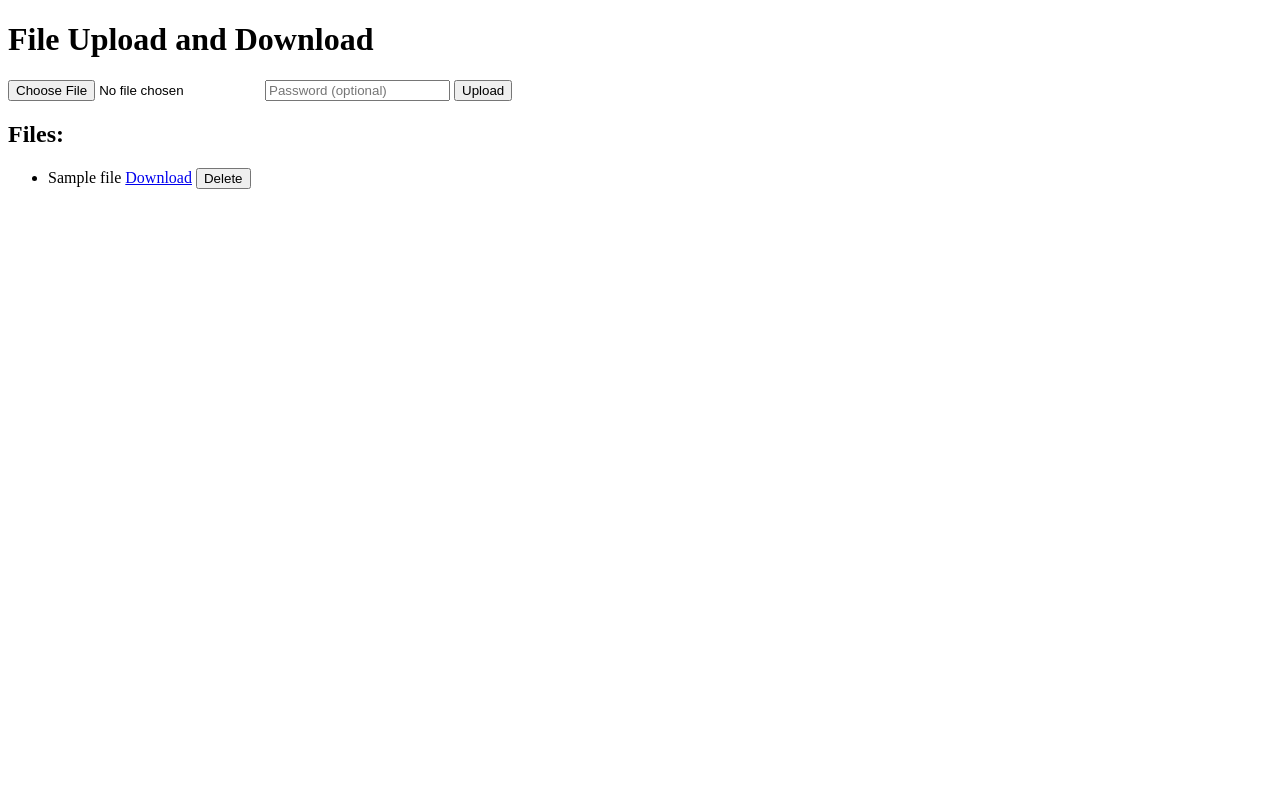
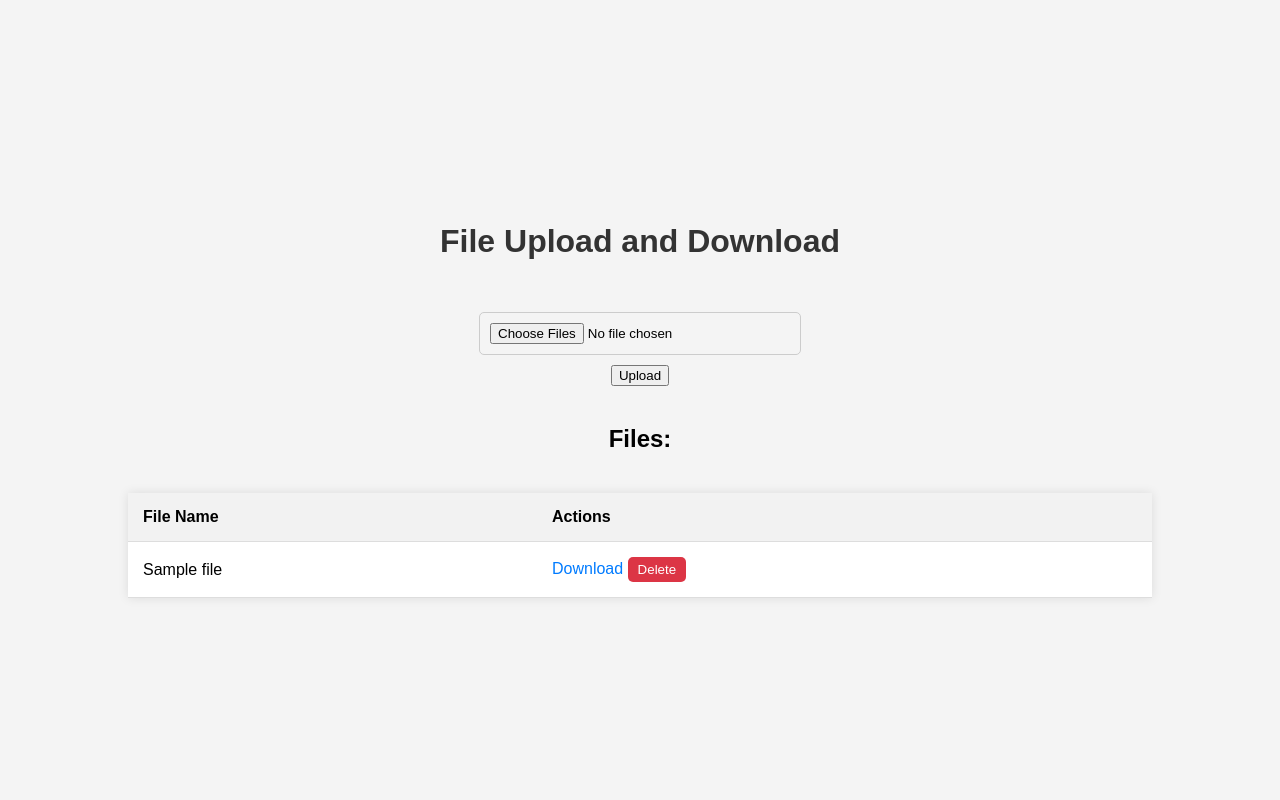
Before and after one commit to Bogdan3000/Fildeling, a FastAPI app: template templates/upload.html in a window 1280 px wide. Run offline with FastAPI, Linux system fonts and the light colour scheme; the template is opened without the code that fills it: most values are stand-ins (such as "Sample title", 1, 10 or a date in 2020).

Commit message:
added modal window

```diff
--- a/templates/routes.py
+++ b/templates/routes.py
@@ -40,24 +40,25 @@ async def get_upload_page(request: Request, error: str = None):
     return templates.TemplateResponse("upload.html", {"request": request, "files": files, "error": error})
 
 @router.post("/uploadfile/")
-async def upload_file(file: UploadFile = File(...), password: str = Form(None)):
-    original_filename = file.filename
-    random_filename = str(uuid.uuid4())
-    file_location = os.path.join(UPLOAD_FOLDER, random_filename)
+async def upload_file(files: list[UploadFile] = File(...), password: str = Form(None)):
+    for file in files:
+        original_filename = file.filename
+        random_filename = str(uuid.uuid4())
+        file_location = os.path.join(UPLOAD_FOLDER, random_filename)
 
-    with open(file_location, "wb") as f:
-        shutil.copyfileobj(file.file, f)
+        with open(file_location, "wb") as f:
+            shutil.copyfileobj(file.file, f)
 
-    # Store the password if provided
-    if password:
-        file_passwords[random_filename] = password
-        with open(PASSWORDS_FILE, "w") as f:
-            json.dump(file_passwords, f)
+        # Store the password if provided
+        if password:
+            file_passwords[random_filename] = password
+            with open(PASSWORDS_FILE, "w") as f:
+                json.dump(file_passwords, f)
 
-    # Store the original filename mapping
-    filenames_mapping[random_filename] = original_filename
-    with open(FILENAMES_FILE, "w") as f:
-        json.dump(filenames_mapping, f)
+        # Store the original filename mapping
+        filenames_mapping[random_filename] = original_filename
+        with open(FILENAMES_FILE, "w") as f:
+            json.dump(filenames_mapping, f)
 
     # Redirect to the main page after upload
     return RedirectResponse(url="/", status_code=303)
--- a/templates/upload.html
+++ b/templates/upload.html
@@ -4,37 +4,211 @@
     <meta charset="UTF-8">
     <meta name="viewport" content="width=device-width, initial-scale=1.0">
     <title>File Upload and Download</title>
+    <style>
+        body {
+            font-family: Arial, sans-serif;
+            background-color: #f4f4f4;
+            margin: 0;
+            padding: 0;
+            display: flex;
+            flex-direction: column;
+            align-items: center;
+            justify-content: center;
+            height: 100vh;
+        }
+        h1 {
+            color: #333;
+        }
+        form {
+            margin: 20px 0;
+            display: flex;
+            flex-direction: column;
+            align-items: center;
+        }
+        input[type="file"], input[type="password"], input[type="submit"] {
+            margin: 10px 0;
+            padding: 10px;
+            border: 1px solid #ccc;
+            border-radius: 5px;
+            width: 300px;
+        }
+        input[type="submit"] {
+            background-color: #28a745;
+            color: white;
+            cursor: pointer;
+            transition: background-color 0.3s ease;
+        }
+        input[type="submit"]:hover {
+            background-color: #218838;
+        }
+        table {
+            width: 80%;
+            border-collapse: collapse;
+            margin-top: 20px;
+            background-color: white;
+            box-shadow: 0 0 10px rgba(0, 0, 0, 0.1);
+        }
+        th, td {
+            padding: 15px;
+            text-align: left;
+            border-bottom: 1px solid #ddd;
+        }
+        th {
+            background-color: #f2f2f2;
+        }
+        a {
+            color: #007bff;
+            text-decoration: none;
+        }
+        a:hover {
+            text-decoration: underline;
+        }
+        .error {
+            color: red;
+            margin-top: 20px;
+        }
+        .delete-form {
+            display: inline;
+        }
+        .delete-form button {
+            background-color: #dc3545;
+            color: white;
+            border: none;
+            padding: 5px 10px;
+            border-radius: 5px;
+            cursor: pointer;
+            transition: background-color 0.3s ease;
+        }
+        .delete-form button:hover {
+            background-color: #c82333;
+        }
+        /* Всплывающее окно */
+        .modal {
+            display: none;
+            position: fixed;
+            z-index: 1;
+            left: 0;
+            top: 0;
+            width: 100%;
+            height: 100%;
+            overflow: auto;
+            background-color: rgba(0, 0, 0, 0.4);
+        }
+        .modal-content {
+            background-color: #fefefe;
+            margin: 15% auto;
+            padding: 20px;
+            border: 1px solid #888;
+            width: 300px;
+            border-radius: 10px;
+            text-align: center;
+        }
+        .close {
+            color: #aaa;
+            float: right;
+            font-size: 28px;
+            font-weight: bold;
+        }
+        .close:hover,
+        .close:focus {
+            color: black;
+            text-decoration: none;
+            cursor: pointer;
+        }
+    </style>
 </head>
 <body>
     <h1>File Upload and Download</h1>
 
     <!-- File upload form -->
-    <form action="/uploadfile/" enctype="multipart/form-data" method="post">
-        <input name="file" type="file" required>
-        <input name="password" type="password" placeholder="Password (optional)">
-        <input type="submit" value="Upload">
+    <form id="uploadForm" action="/uploadfile/" enctype="multipart/form-data" method="post">
+        <input name="files" type="file" multiple required>
+        <button type="button" onclick="showPasswordModal('upload')">Upload</button>
     </form>
 
-    <!-- List of files -->
+    <!-- List of files in a table -->
     <h2>Files:</h2>
-    <ul>
-    {% for file in files %}
-        <li>
-            {{ file.name }}
-            <a href="/download/{{ file.name }}">Download</a>
-            <form action="/deletefile/" method="post" style="display: inline;">
-                <input type="hidden" name="filename" value="{{ file.name }}">
-                {% if file.is_protected %}
-                    <input type="password" name="password" placeholder="Enter password" required>
-                {% endif %}
-                <button type="submit">Delete</button>
-            </form>
-        </li>
-    {% endfor %}
-    </ul>
+    <table>
+        <thead>
+            <tr>
+                <th>File Name</th>
+                <th>Actions</th>
+            </tr>
+        </thead>
+        <tbody>
+            {% for file in files %}
+            <tr>
+                <td>{{ file.name }}</td>
+                <td>
+                    <a href="/download/{{ file.name }}">Download</a>
+                    <form action="/deletefile/" method="post" class="delete-form">
+                        <input type="hidden" name="filename" value="{{ file.name }}">
+                        <button type="button" onclick="showPasswordModal('delete', '{{ file.name }}')">Delete</button>
+                    </form>
+                </td>
+            </tr>
+            {% endfor %}
+        </tbody>
+    </table>
 
     {% if error %}
-        <p style="color: red;">{{ error }}</p>
+        <p class="error">{{ error }}</p>
     {% endif %}
+
+    <!-- Всплывающее окно для пароля -->
+    <div id="passwordModal" class="modal">
+        <div class="modal-content">
+            <span class="close" onclick="closePasswordModal()">×</span>
+            <p>Enter password:</p>
+            <input type="password" id="passwordInput" placeholder="Password">
+            <button onclick="submitPassword()">Submit</button>
+        </div>
+    </div>
+
+    <script>
+        let currentAction = '';
+        let currentFilename = '';
+
+        // Показать всплывающее окно для пароля
+        function showPasswordModal(action, filename = '') {
+            currentAction = action;
+            currentFilename = filename;
+            document.getElementById('passwordModal').style.display = 'block';
+        }
+
+        // Закрыть всплывающее окно
+        function closePasswordModal() {
+            document.getElementById('passwordModal').style.display = 'none';
+        }
+
+        // Отправить пароль
+        function submitPassword() {
+            const password = document.getElementById('passwordInput').value;
+            if (currentAction === 'upload') {
+                const form = document.getElementById('uploadForm');
+                const passwordInput = document.createElement('input');
+                passwordInput.type = 'hidden';
+                passwordInput.name = 'password';
+                passwordInput.value = password;
+                form.appendChild(passwordInput);
+                form.submit();
+            } else if (currentAction === 'delete') {
+                const form = document.querySelector(`.delete-form input[value="${currentFilename}"]`).parentElement;
+                const passwordInput = document.createElement('input');
+                passwordInput.type = 'hidden';
+                passwordInput.name = 'password';
+                passwordInput.value = password;
+                form.appendChild(passwordInput);
+                form.submit();
+            }
+            closePasswordModal();
+        }
+
+        // Анимация для строк таблицы
+        document.querySelectorAll('tr').forEach((row, index) => {
+            row.style.transition = `opacity 0.5s ${index * 0.1}s`;
+            row.style.opacity = 1;
+        });
+    </script>
 </body>
 </html>
```
